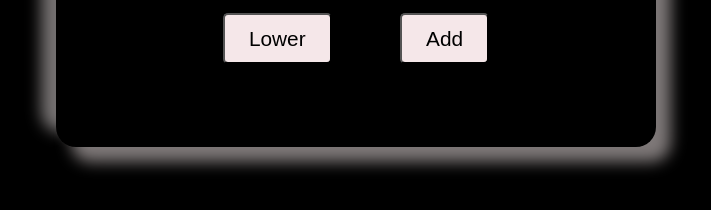
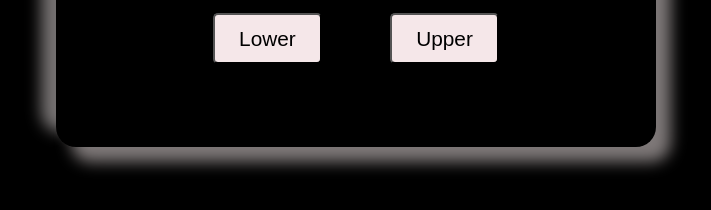
Before and after one commit to harshita795/Counter-App, a plain HTML site: page index.html in a window 1280 px wide. Shown: the part 428-638 px from the top of the page, without its empty margins (284-995 px from the left). Drawn offline with Linux system fonts and the light colour scheme.

Commit message:
BUG FIXED

```diff
--- a/index.html
+++ b/index.html
@@ -15,7 +15,7 @@
 
        <div class="container">
            <button class="counterBtn prevBtn">Lower</button>
-           <button class="counterBtn nextBtn">Add</button>
+           <button class="counterBtn nextBtn">Upper</button>
       </div>
       <h4 id="color-name"></h4>
   </div>
```
